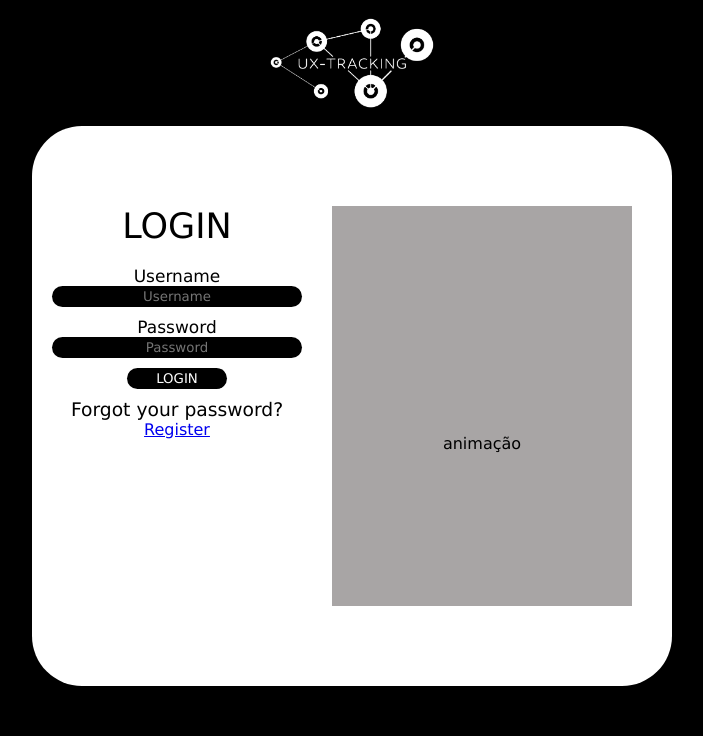
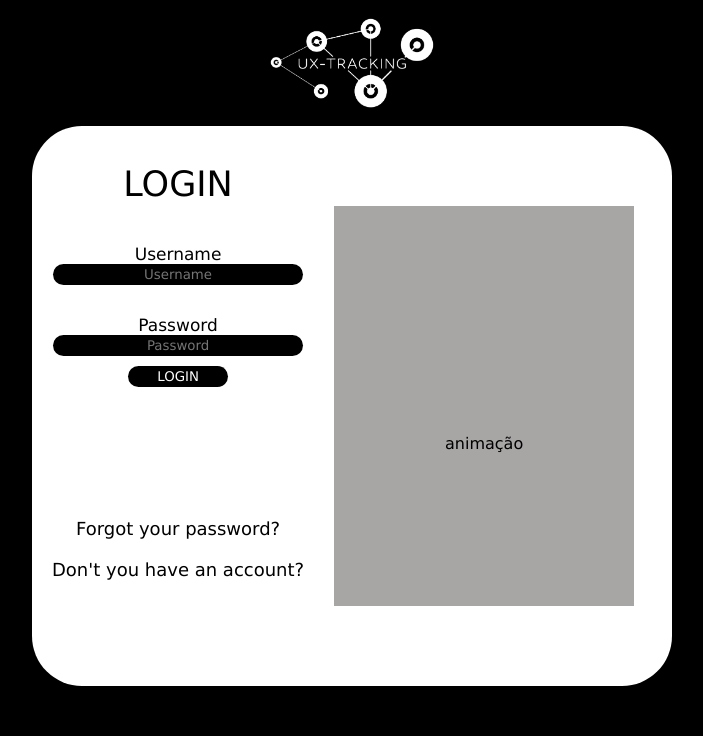
Before and after one commit to Colab-UNIRIO-UFPA/uxtracking.com, a Flask app: page /login in a window 1280 px wide. Shown: the part 64-800 px from the top of the page, without its empty margins (288-991 px from the left). Run offline with Flask 2, Linux system fonts and the light colour scheme.

Commit message:
update login.html

```diff
--- a/static/css/style.css
+++ b/static/css/style.css
@@ -61,7 +61,7 @@
 
 
   form {
-    margin-top: 20px;
+    margin-top: 40px;
   }/*formulário completo*/
 
   input[type="text"],
@@ -89,7 +89,8 @@
   }/*titulo + form + imagem*/
 
   div.login{
-    margin-top: 10%;
+    margin-top: 3%;
+    text-decoration: none;
   }/*titulo + form*/
 
   p.login{
@@ -108,12 +109,21 @@
 
   h2 {
     font-size: 17px;
+    margin-top: 20px;
   }/*titulos do textfield*/
 
-  #register{
-    list-style: none;
-    color: #000000;
+  h3{
+    margin-top: 48%;
+    font-size: 18px;
+  }
+  p{
+    margin-top: 20px;
+  }
+  a{
     text-decoration: none;
+    color:#000000;
+    font-family: Verdana, Geneva, Tahoma, sans-serif;
+    font-size: 18px;
   }
 
   #graph {
--- a/templates/login.html
+++ b/templates/login.html
@@ -21,9 +21,9 @@
       </div>
     </form>
     <h3>Forgot your password?</h3>
-    <ul>
-    <li id="register"><a href="{{ url_for('register') }}">Register</a></li>
-     </ul>
+    <p>
+    <a href="{{ url_for('register') }}">Don't you have an account?</a>
+   </p>
     </div>
   <p class="login">animação</p>
   </div>
```
